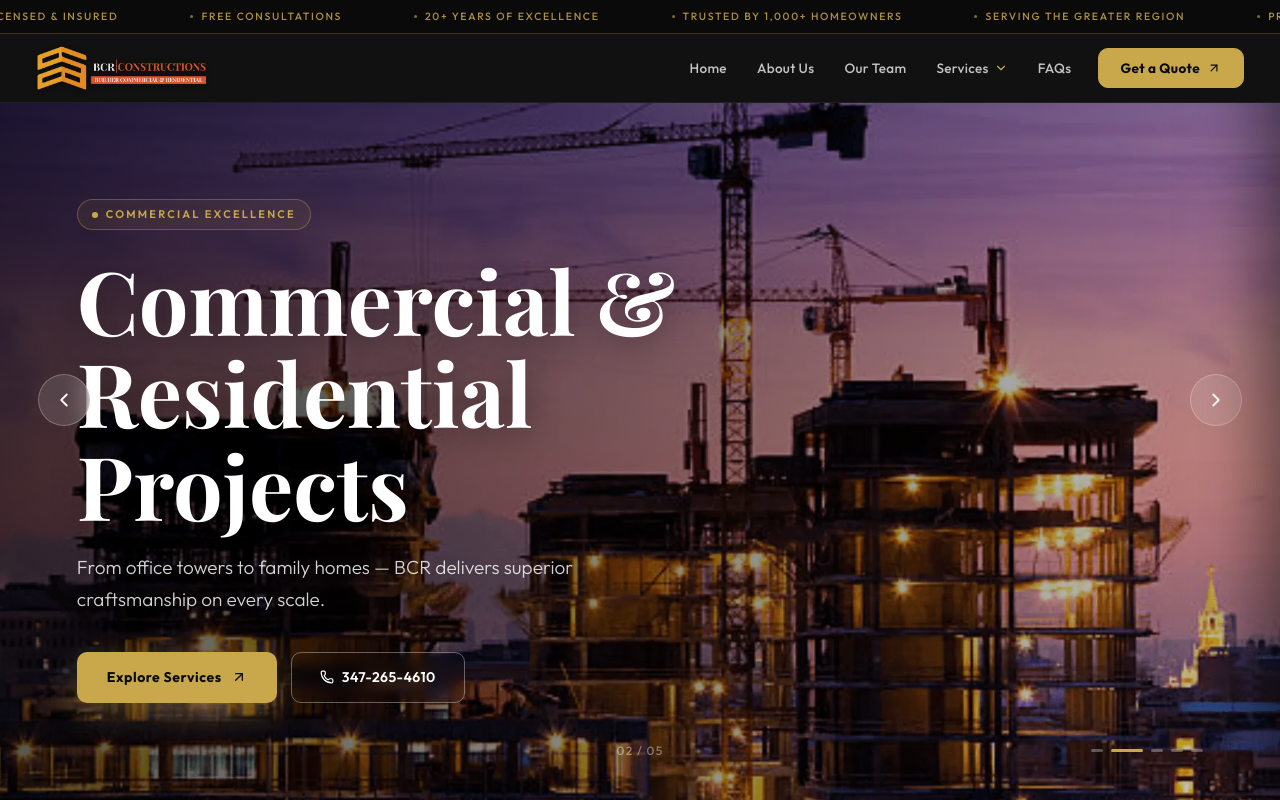
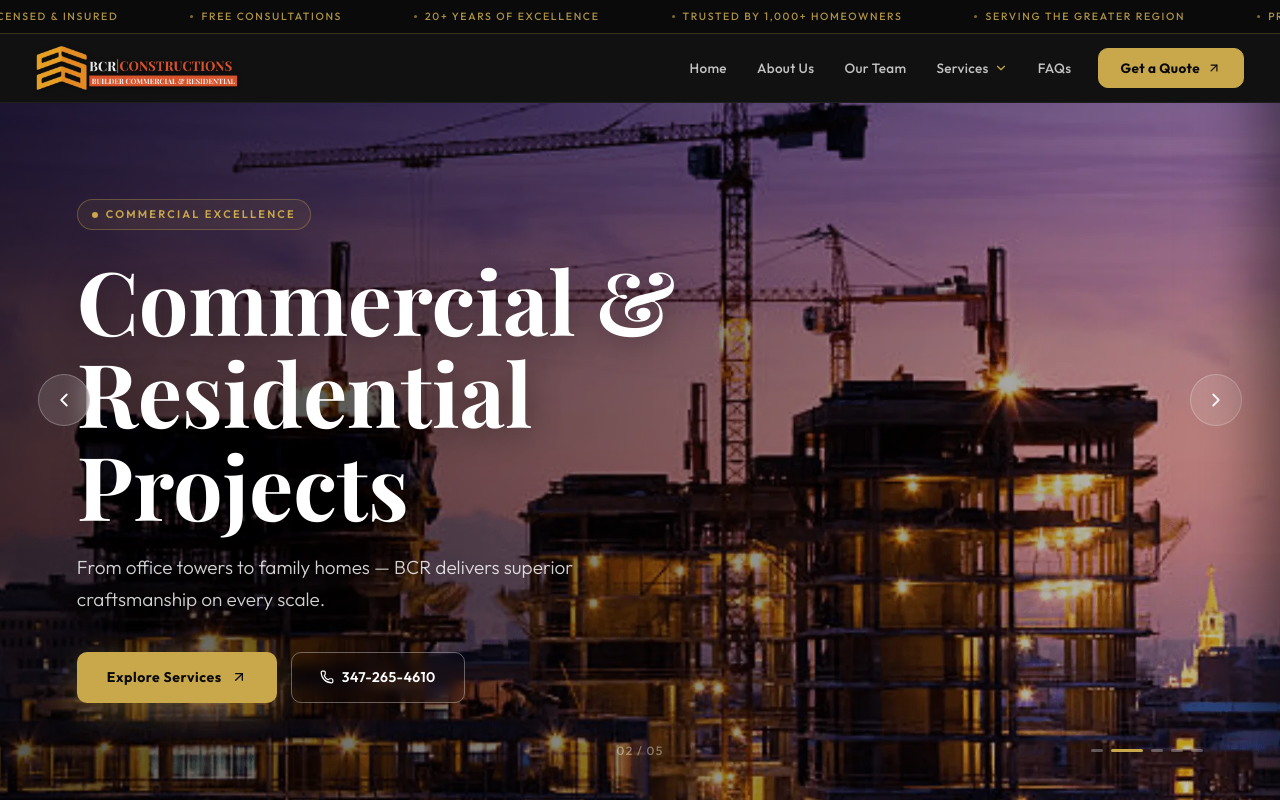
Before and after one commit to bcr-constructions/bcr-website, a React (Vite) app: page / in a window 1280 px wide. Shown: the top 800 px of the page. Built offline with nearby package versions, Linux system fonts and the light colour scheme; a web font is replaced by a local one.

Commit message:
mmmmmmmmmmmmmm

```diff
--- a/client/components/Header.tsx
+++ b/client/components/Header.tsx
@@ -44,7 +44,7 @@ const SERVICE_DESCRIPTIONS: Record<string, string> = {
 };
 
 // BCR Constructions logo (transparent PNG)
-const BCR_LOGO = "/images/bcr-logo-1.png";
+const BCR_LOGO = "/images/bcr-logo-2.png";
 export default function Header() {
   const [scrolled,            setScrolled]            = useState(false);
   const [servicesOpen,        setServicesOpen]        = useState(false);
```
